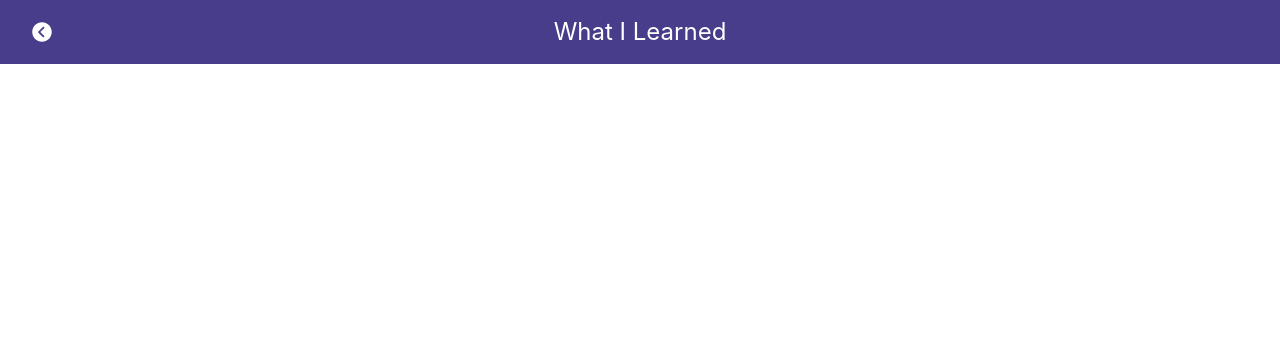
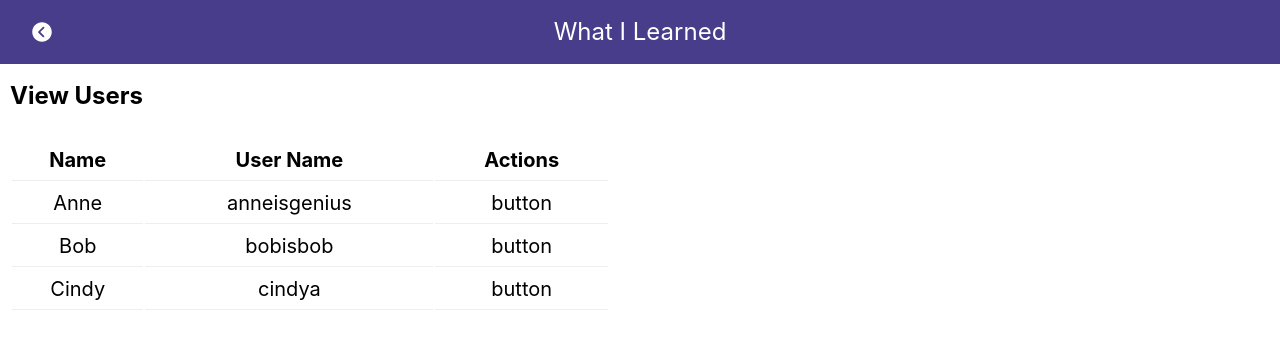
Before and after one commit to saebomp/todayilearned, a React (Create React App) app: page /addTodo in a window 1280 px wide. Shown: the top 338 px of the page. Built offline with nearby package versions, Linux system fonts and the light colour scheme; the HTML template or start-up script is replaced by a standard one.

Commit message:
feat : add userTable

```diff
--- a/src/App.js
+++ b/src/App.js
@@ -12,6 +12,7 @@ import UseFadein from './components/UseFadein'
 import Count from './components/Count'
 import ProgressSteps from './components/ProgressSteps'
 import Async from './components/Async'
+import AddTodo from './components/Todo/AddTodo'
 
 function App() {
   return (
@@ -29,6 +30,7 @@ function App() {
         <Route exact path="/count" component={Count} />
         <Route exact path="/progressSteps" component={ProgressSteps} />
         <Route exact path="/async" component={Async} />
+        <Route exact path="/addTodo" component={AddTodo} />
       </div>
     </Router>
   );
--- a/src/Data.js
+++ b/src/Data.js
@@ -59,4 +59,10 @@ export let DATA = [
     title : 'async',
     component : 'Async'
   },
+  {
+    id: 10,
+    path : '/addTodo',
+    title : 'addTodo',
+    component : 'AddTodo'
+  },
 ]
--- /dev/null
+++ b/src/components/Todo/AddTodo.js
@@ -0,0 +1,37 @@
+import React, {useState, useEffect} from 'react';
+import UserTable from './UserTable'
+
+const styles = {
+  margin: {
+    padding: '10px',
+    marginTop:'10px',
+  },
+}
+
+const AddTodo = () => {
+
+  const usersData = [
+    {id:1, name:'Anne', username:'anneisgenius'},
+    {id:2, name:'Bob', username:'bobisbob'},
+    {id:3, name:'Cindy', username:'cindya'},
+  ]
+  const initialFormState = {id:null, name:'', username:''}
+  const [users, setUsers] = useState(usersData)
+  const [currentUser, setCurretUser] = useState(initialFormState)
+
+
+
+  return (
+   <div style={styles.margin}>
+     <h2>View Users</h2>
+     <UserTable
+      users={users}
+     />
+   </div>
+  )
+  }
+
+export default AddTodo
+
+// https://taniarascia.github.io/react-hooks/
+// https://www.taniarascia.com/crud-app-in-react-with-hooks/
--- /dev/null
+++ b/src/components/Todo/UserTable.js
@@ -0,0 +1,47 @@
+import React, {useState, useEffect} from 'react';
+
+const styles = {
+  table: {
+    width: '600px',
+    marginTop:'30px',
+    textAlign:'center',
+    fontSize:'20px',
+  },
+  td: {
+    borderBottom:'1px solid #eee',
+    padding:'10px 0',
+    lineHeight:1
+  }
+}
+
+const UserTable = ({users}) => {
+  return (
+  <div>
+    <table style={styles.table}>
+      <thead>
+        <th style={styles.td}>Name</th>
+        <th style={styles.td}>User Name</th>
+        <th style={styles.td}>Actions</th>
+      </thead>
+      <tbody>
+        {users.length > 0 ? (
+          users.map((user) => (
+          <tr key={user.id}>
+            <td style={styles.td}>{user.name}</td>
+            <td style={styles.td}>{user.username}</td>
+            <td style={styles.td}>button</td>
+          </tr>
+        ))
+        ) : (
+          <tr>
+            <td colSpan={3}></td>
+          </tr>
+        )
+      }
+      </tbody>
+    </table>
+  </div>
+  )
+}
+
+export default UserTable
```
Also changed, not shown: 1 other file (tests, documents, lock files or other folders).
